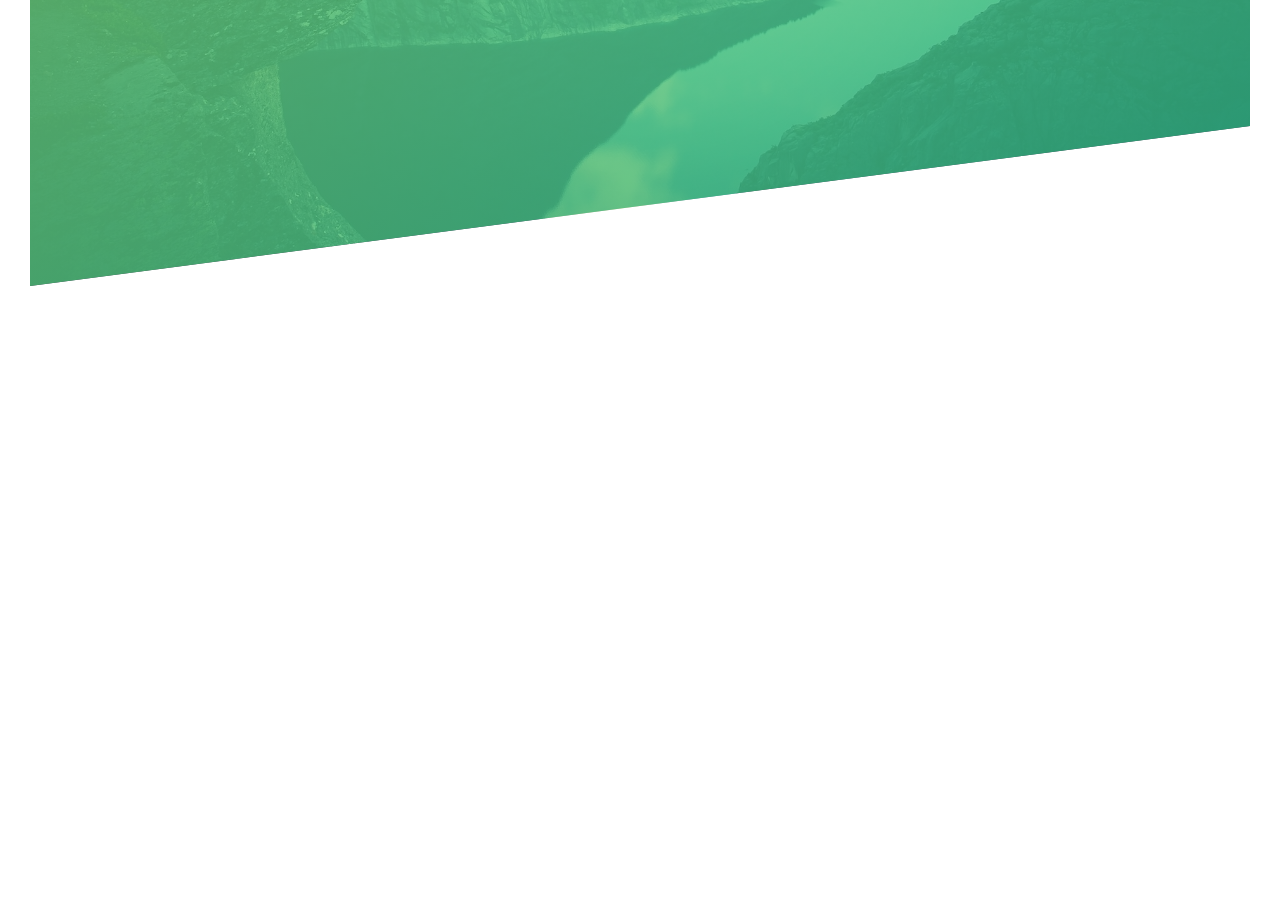
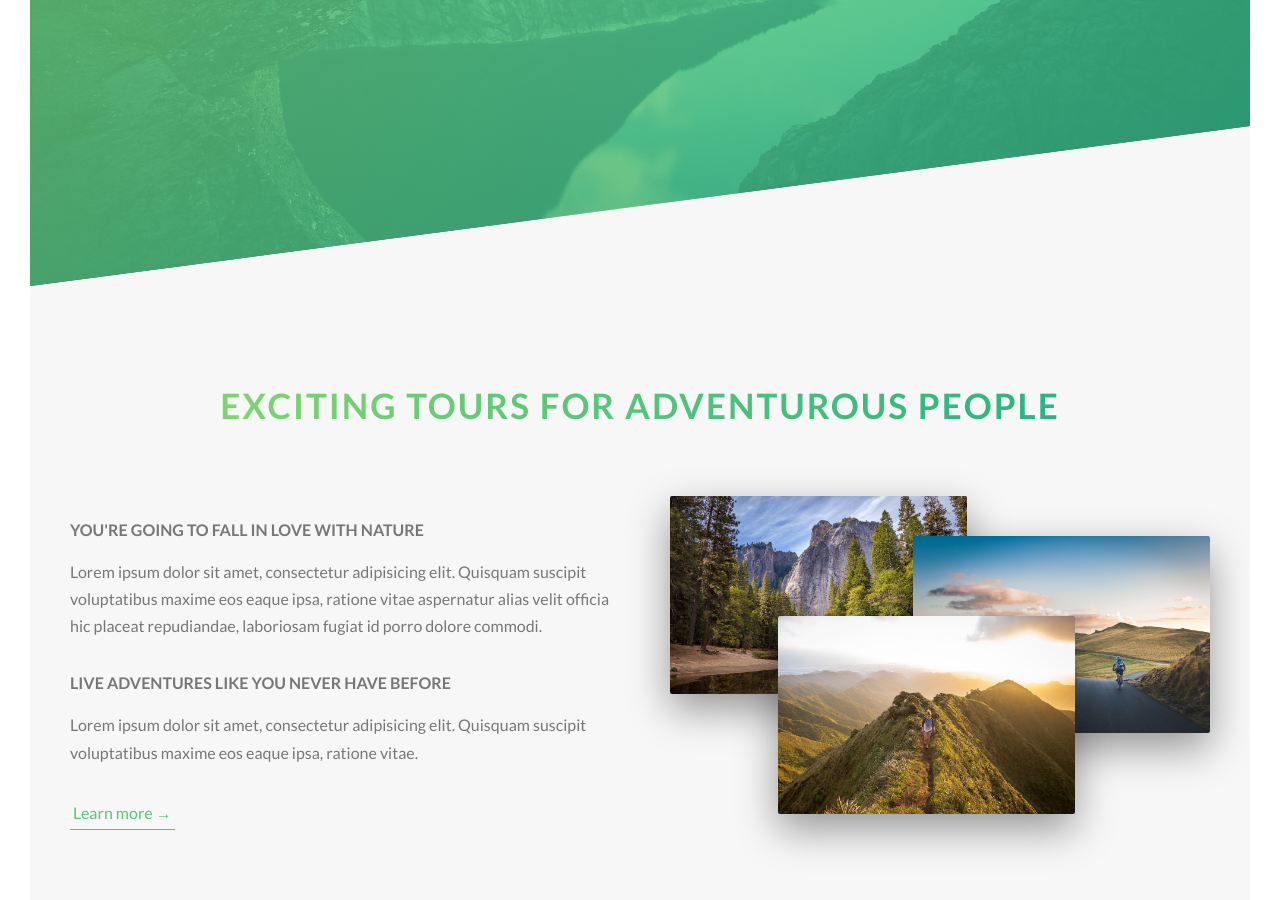
Before and after one commit to AdoDragicevic/natours, a website: page index.html in a window 1280 px wide. Shown: the part 504-1404 px from the top of the page. Before the commit the page ends 820 px from the top, so only its background shows below. Drawn offline with nearby package versions, Linux system fonts and the light colour scheme; files that its build step writes are made by us from their sources.

Commit message:
finish about section

```diff
--- a/index.html
+++ b/index.html
@@ -29,9 +29,47 @@
 
       <a href="#" class="btn btn--white btn--animated">Discover our tours</a>
     </div>
-
   </header>
 
+  <main>
+    <section class="section-about">
+      <div class="u-center-text u-margin-bottom-big">
+        <h2 class="heading-secondary">
+          Exciting tours for adventurous people
+        </h2>
+      </div>
+      <div class="row">
+        <div class="col-1-of-2">
+          <h3 class="heading-tertiary u-margin-bottom-small">
+            You're going to fall in love with nature
+          </h3>
+          <p class="paragraph">
+            Lorem ipsum dolor sit amet, consectetur adipisicing elit. Quisquam suscipit voluptatibus maxime eos eaque ipsa, ratione vitae aspernatur alias velit officia hic placeat repudiandae, laboriosam fugiat id porro dolore commodi.
+          </p>
+
+          <h3 class="heading-tertiary u-margin-bottom-small">
+            Live adventures like you never have before
+          </h3>
+          <p class="paragraph">
+            Lorem ipsum dolor sit amet, consectetur adipisicing elit. Quisquam suscipit voluptatibus maxime eos eaque ipsa, ratione vitae.
+          </p>
+
+          <a href="#" class="btn-text">
+            Learn more &rarr;
+          </a>
+        </div>
+
+        <div class="col-1-of-2">
+          <!-- EMMET: .composition>(img.composition__photo.composition__photo-p$)*3 -->
+          <div class="composition">
+            <img src="img/nat-1-large.jpg" alt="Picture 1" class="composition__photo composition__photo--p1">
+            <img src="img/nat-2-large.jpg" alt="Picture 2" class="composition__photo composition__photo--p2">
+            <img src="img/nat-3-large.jpg" alt="Picture 3" class="composition__photo composition__photo--p3">
+          </div>
+        </div>
+      </div>
+    </section>
+  </main>
 
 </body>
 </html>
--- a/sass/abstracts/_variables.scss
+++ b/sass/abstracts/_variables.scss
@@ -2,11 +2,13 @@ $color-primary: #55c57a;
 $color-primary-light: #7ed56f;
 $color-primary-dark: #28b485;
 
+$color-gray-light-1: #f7f7f7;
 $color-gray-dark: #777;
 
 $color-white: #fff;
 $color-black: #000;
 
+$default-font-size: 1.6rem;
 
 $grid-width: 114rem;
 $gutter-vertical: 8rem;
--- a/sass/base/_typography.scss
+++ b/sass/base/_typography.scss
@@ -44,3 +44,37 @@ body {
     animation: moveInRight 1s ease-in-out;
   }
 }
+
+.heading-secondary {
+  font-size: 3.5rem;
+  text-transform: uppercase;
+  font-weight: 700;
+  letter-spacing: 2px;
+  transition: all .2s;
+
+  // gradient text
+  background-image: linear-gradient(to right, $color-primary-light, $color-primary-dark);
+  display: inline-block; // not mandatory, just sets the width to width of txt
+  background-clip: text; // clips the background to exact place where text is
+  -webkit-background-clip: text;
+  color: transparent;
+
+  &:hover {
+    transform: skewY(2deg) skewX(15deg) scale(1.1);
+    text-shadow: .5rem 1rem 2rem rgba($color-black, .2);
+  }
+}
+
+.heading-tertiary {
+  font-size: $default-font-size;
+  font-weight: 700;
+  text-transform: uppercase;
+}
+
+.paragraph {
+  font-size: $default-font-size;
+
+  &:not(:last-child) {
+    margin-bottom: 3rem;
+  }
+}
--- a/sass/base/_utilities.scss
+++ b/sass/base/_utilities.scss
@@ -0,0 +1,17 @@
+// util classes: very simple classes, with only 1 goal
+
+.u-center-text {
+  text-align: center;
+}
+
+.u-margin-bottom-small {
+  margin-bottom: 1.5rem;
+}
+
+.u-margin-bottom-medium {
+  margin-bottom: 4rem;
+}
+
+.u-margin-bottom-big {
+  margin-bottom: 8rem;
+}
--- a/sass/components/_button.scss
+++ b/sass/components/_button.scss
@@ -10,7 +10,7 @@
     /* transition property has to be on the initial state */
     transition: all .2s;
     position: relative;
-    font-size: 1.6rem;
+    font-size: $default-font-size;
   }
 
   &:hover {
@@ -67,3 +67,29 @@
     */
   }
 }
+
+.btn-text {
+
+  &:link,
+  &:visited {
+    color: $color-primary;
+    display: inline-block;
+    text-decoration: none;
+    border-bottom: 1px solid $color-primary;
+    padding: 3px;
+    font-size: $default-font-size;
+    transition: all .2s;
+  }
+
+  &:hover {
+    background-color: $color-primary;
+    color: $color-white;
+    box-shadow: 0 1rem 2rem rgba($color-black, .15);
+    transform: translateY(-2px);
+  }
+
+  &:active {
+    box-shadow: 0 .5rem 1rem rgba($color-black, .15);
+    transform: translateY(0);
+  }
+}
--- /dev/null
+++ b/sass/components/_composition.scss
@@ -0,0 +1,47 @@
+.composition {
+  position: relative;
+
+  &__photo {
+    width: 55%;
+    box-shadow: 0 1.5rem 4rem rgba($color-black, .4); // x y blur color
+    border-radius: 2px;
+    position: absolute; // referenced to first parent el with position:relative
+    z-index: 1;
+    transition: all .2s, border-radius 1ms;
+
+    // outer border (set here and on &:hover)
+    outline-offset: 2rem;
+
+    &--p1 {
+      left: 0;
+      top: -2rem;
+    }
+
+    &--p2 {
+      right: 0;
+      top: 2rem;
+    }
+
+    &--p3 {
+      left: 20%;
+      top: 10rem;
+    }
+
+    &:hover {
+      transform: scale(1.05) translateY(-.5rem);
+      box-shadow: 0 2.5rem 4rem rgba($color-black, .5);
+      z-index: 2;
+      border-radius: 0;
+
+      // outer border (set here and in &__photo)
+      outline: 1.5rem solid $color-primary; // smilar to border; but if el has bord-radius then that will apply to the outline as well
+    }
+
+  }
+
+  // when composition is hovered, decrease the size of imgs that are not hovered
+  &:hover &__photo:not(:hover) {
+    transform: scale(.95);
+  }
+
+}
--- a/sass/layout/_grid.scss
+++ b/sass/layout/_grid.scss
@@ -1,7 +1,6 @@
 .row {
   /* max-width is usually much better choice than width */
   max-width: $grid-width;
-  background-color: #eee;
   margin: 0 auto;
 
   /* select everything except last row */
@@ -20,7 +19,6 @@
   */
 
   [class^="col-"] { // select elements whose class starts with "col-"
-    background-color: orangered;
     float: left;
 
     &:not(:last-child) {
--- a/sass/main.scss
+++ b/sass/main.scss
@@ -9,6 +9,7 @@
 
 @import "./components/button";
 @import "./components/header";
+@import "./components/composition";
 
 @import "./layout/grid";
 @import "./layout/footer";
--- a/sass/pages/_home.scss
+++ b/sass/pages/_home.scss
@@ -0,0 +1,5 @@
+.section-about {
+  background-color: $color-gray-light-1;
+  padding: 25rem 0;
+  margin-top: -20vh;
+}
```
